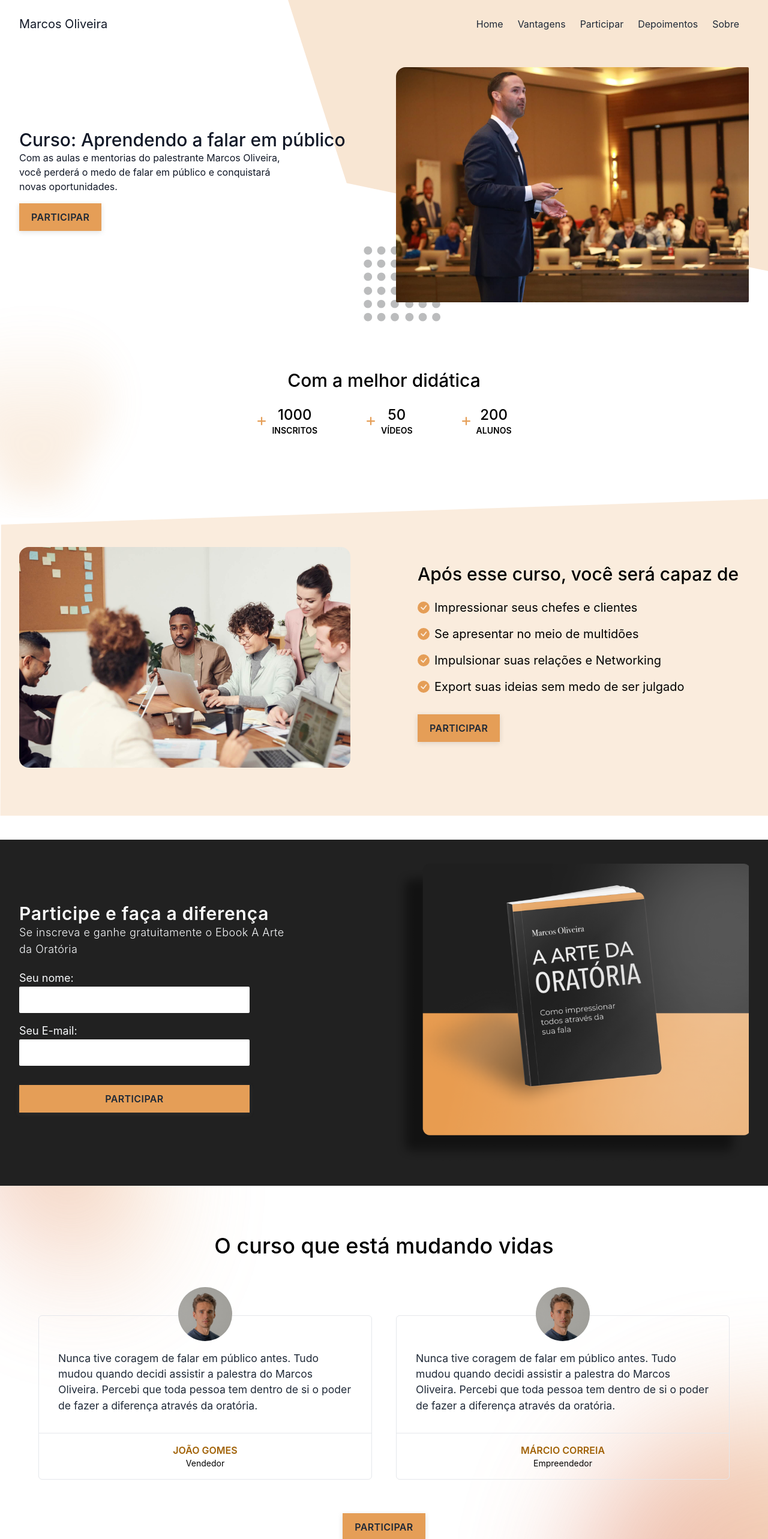
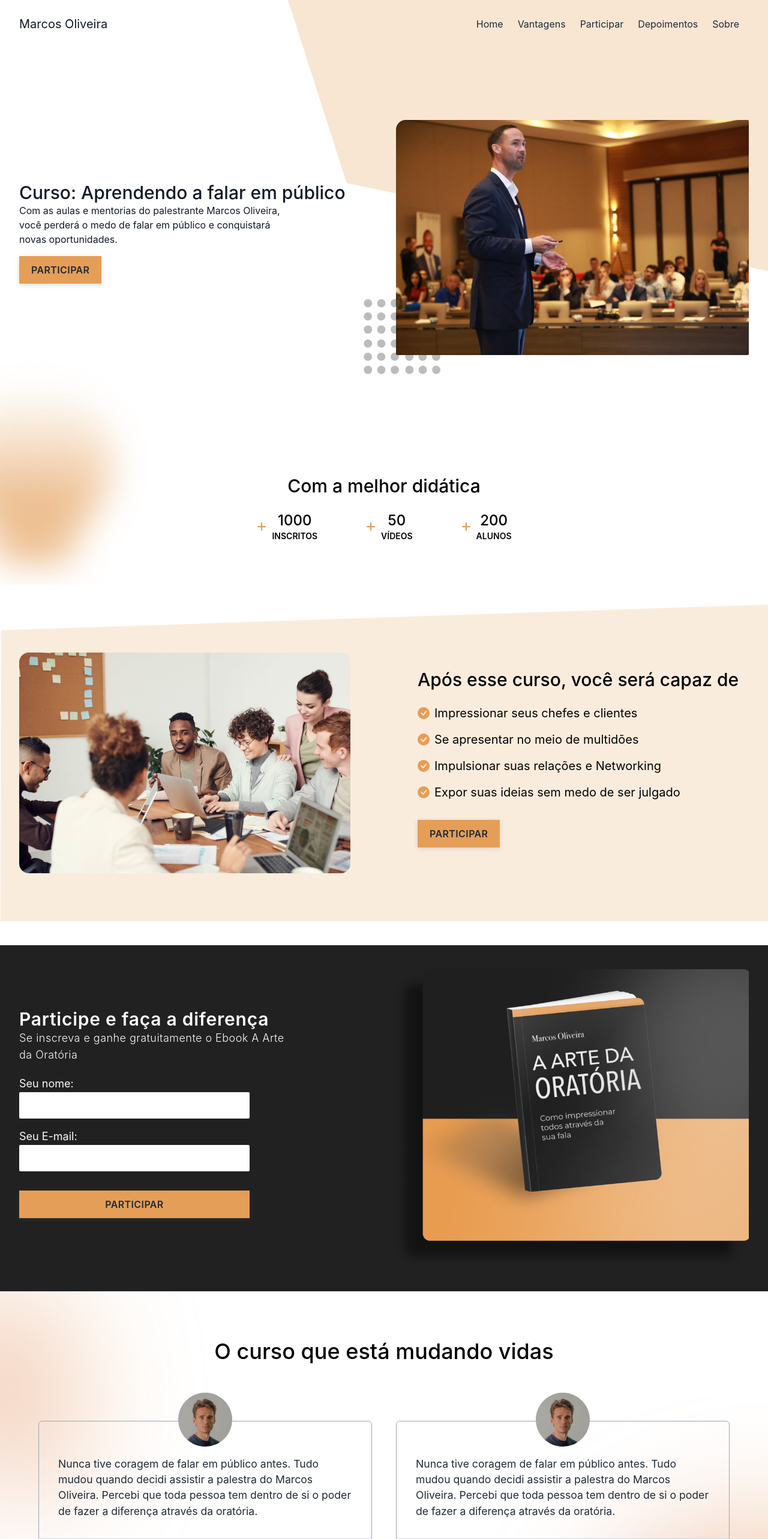
Before and after one commit to Nelson-DevStack/palestrante, a React (Vite) app: page / in a window 1280 px wide. Shown: the top 2566 px of the page at 60% size. Built offline with nearby package versions, Linux system fonts and the light colour scheme.

Commit message:
dev1.1.3: design adjustments

```diff
--- a/src/components/AboutSection/index.tsx
+++ b/src/components/AboutSection/index.tsx
@@ -6,7 +6,7 @@ import Container from "../UIComponents/Container";
 
 const AboutSection = () => {
   return (
-    <section id="sobre">
+    <section id="sobre" className="mt-20">
       <Container>
         <div className="grid md:grid-cols-2 gap-10">
           <div>
--- a/src/components/Advantages/index.tsx
+++ b/src/components/Advantages/index.tsx
@@ -32,7 +32,7 @@ const AdvantagesSection = () => {
       text: "Impulsionar suas relações e Networking",
     },
     {
-      text: "Export suas ideias sem medo de ser julgado",
+      text: "Expor suas ideias sem medo de ser julgado",
     },
   ];
 
--- a/src/components/Hero/index.tsx
+++ b/src/components/Hero/index.tsx
@@ -12,7 +12,7 @@ const Hero = () => {
         alt="Asset"
         className="absolute -z-10 right-0 opacity-30 max-w-[900px] md:max-w-[800px]"
       />
-      <Container className="py-10 py-28">
+      <Container className="py-28 lg:py-[12.5rem] lg:py-[11.4vw]">
         <div className="grid md:grid-cols-2 gap-10 items-center md:justify-between">
           <div className="max-w-xl">
             <h1 className="text-3xl font-medium text-gray-900">
--- a/src/components/SocialProof/index.tsx
+++ b/src/components/SocialProof/index.tsx
@@ -65,8 +65,8 @@ const SocialProof = () => {
       <img
         src={blurPattern}
         alt="Padrão de Ilustração"
-        className={`absolute w-[500px] h-auto -left-[50vw] md:-left-48 -mt-20 md:-mt-32 -z-20 transition transition-all duration-500 ${
-          scrolled ? "opacity-50" : "opacity-20"
+        className={`absolute w-[500px] h-auto -left-[50vw] md:-left-48 -mt-20 md:-mt-48 -z-20 transition transition-opacity duration-500 ${
+          scrolled ? "opacity-80" : "opacity-80"
         }`}
       />
       <Container>
--- a/src/components/Testimonials/index.tsx
+++ b/src/components/Testimonials/index.tsx
@@ -20,7 +20,7 @@ const TestimonialCard: React.FC<Testimonial> = ({
   text,
 }) => {
   return (
-    <div className="border border-gray-200 rounded-md transition duration-200 hover:shadow-xl hover:border hover:border-gray-200">
+    <div className="border border-gray-400 rounded-md transition duration-200 hover:shadow-xl">
       <div className="p-8">
         <img
           src={image}
@@ -29,7 +29,7 @@ const TestimonialCard: React.FC<Testimonial> = ({
         />
         <p className="mt-4 text-gray-800 text-[1.1em]">{text}</p>
       </div>
-      <div className="border-t border-gray-200 p-4 flex flex-col items-center justify-center ">
+      <div className="border-t border-gray-300 p-4 flex flex-col items-center justify-center ">
         <h3 className="uppercase text-yellow-700 font-semibold">{name}</h3>
         <p className="text-sm">{job}</p>
       </div>
@@ -60,12 +60,12 @@ const TestimonialsSection = () => {
       <img
         src={abstractPattern}
         alt="Ilustração"
-        className="absolute -z-10 -left-24 -top-12 md:-left-[20vw] md:-mt-96 opacity-60"
+        className="absolute -z-10 -left-24 -top-12 md:-left-[350px] md:-mt-56 md:top-0 opacity-60"
       />
       <img
         src={roundedPattern}
         alt="Ilustração"
-        className="absolute -z-10 -right-[50vw] mt-24 md:-right-[550px] opacity-60"
+        className="absolute -z-10 -right-[50vw] mt-24 md:-right-[550px] opacity-20 md:opacity-60"
       />
       <Container>
         <div>
```
